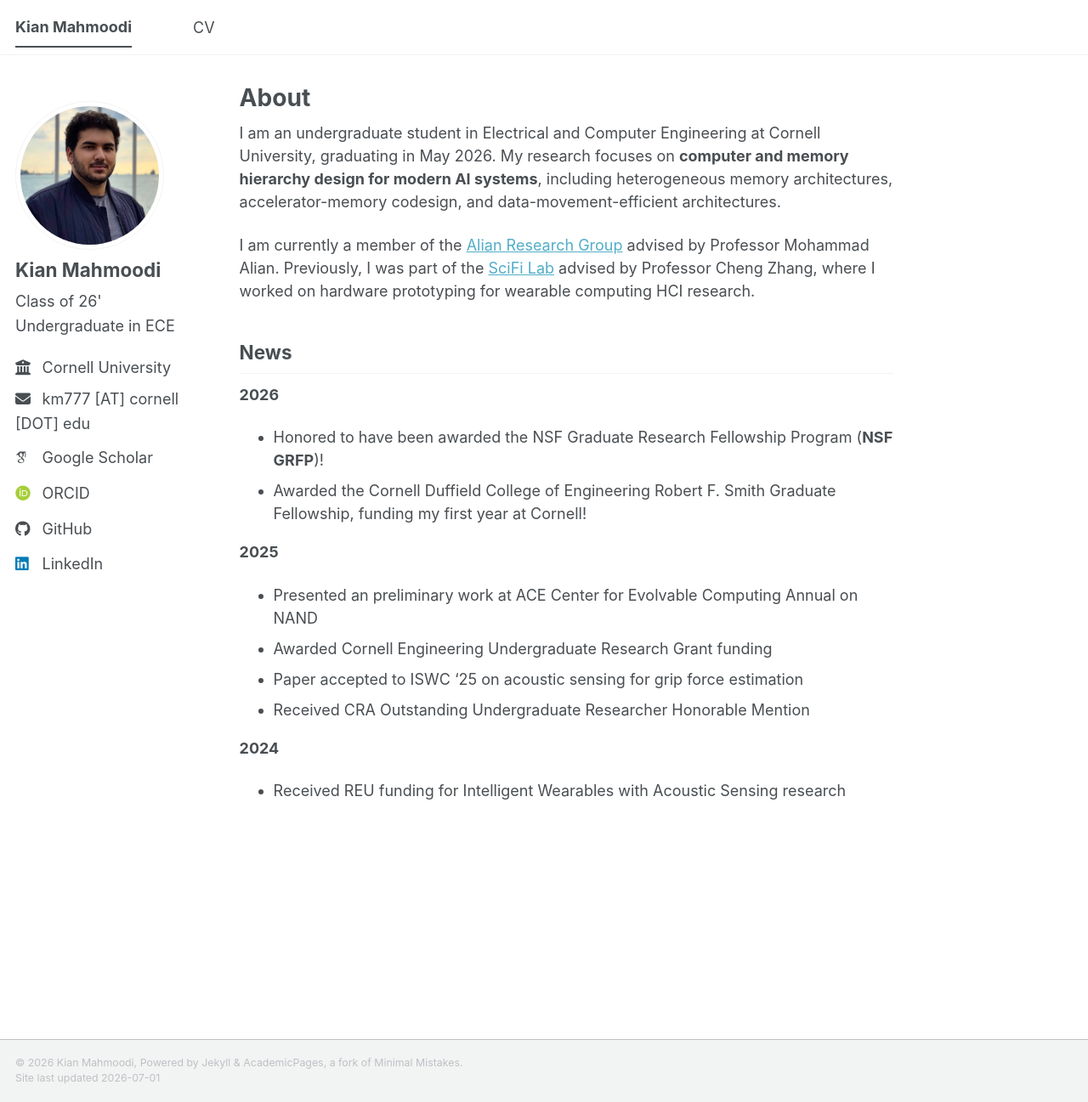
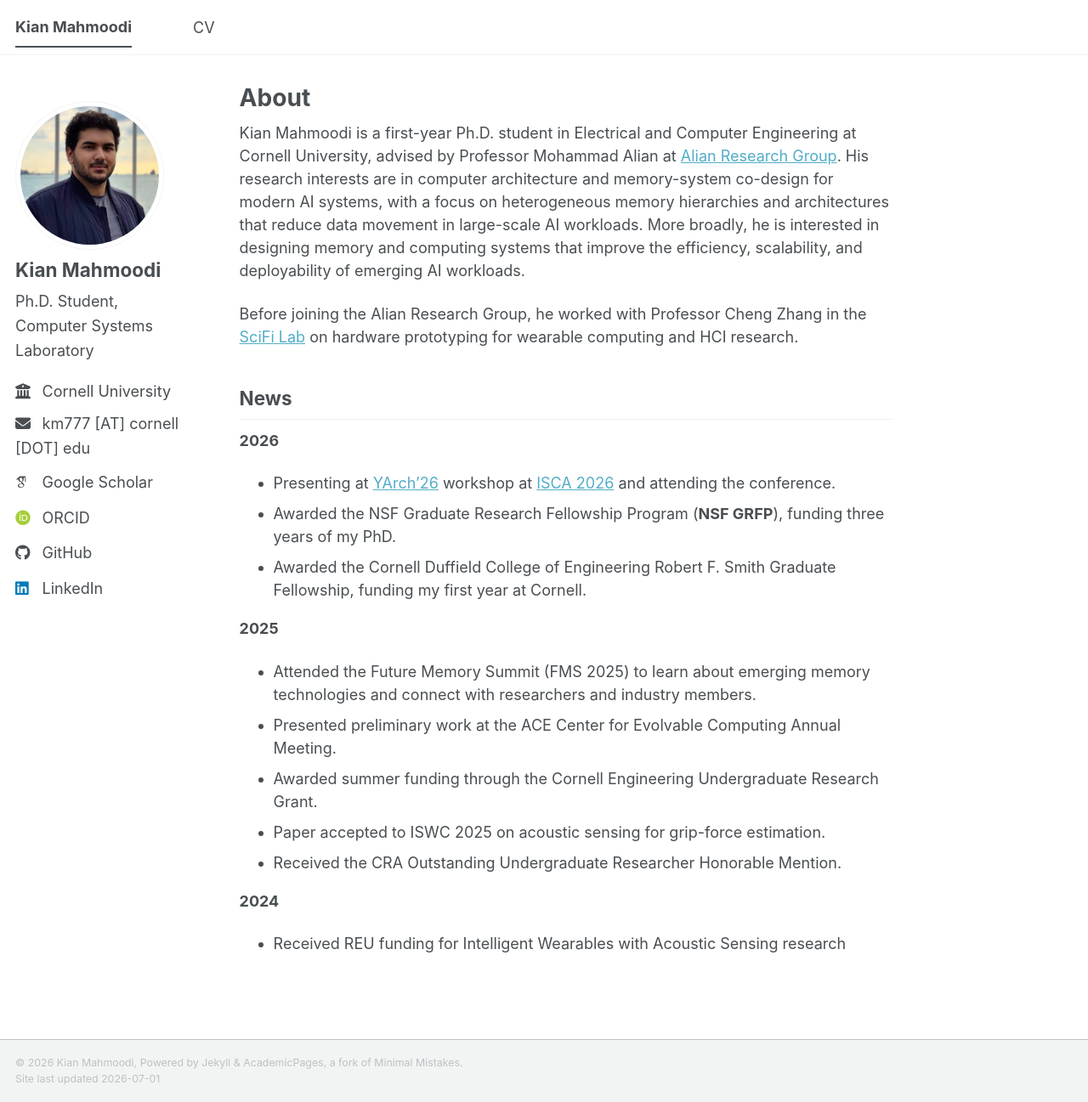
Before and after one commit to kian-mahmoodi/kian-mahmoodi.github.io, a Jekyll site: the page built from _pages/about.md, in a window 1280 px wide and 1297 px high. Shown: the whole window at 85% size. Built offline with Jekyll 4.4.1, drawn with Linux system fonts in a browser that asks for light colours; some web fonts are replaced; a script bundle is joined from its source files by our own code; library files that are not in the unit come from our copies.

Commit message:
changes for isca

```diff
--- a/_config.yml
+++ b/_config.yml
@@ -26,7 +26,7 @@ author:
   avatar           : "profile.png"
   name             : "Kian Mahmoodi"
   pronouns         : # example: "she/her"
-  bio              : "Class of 26' Undergraduate in ECE"
+  bio              : "Ph.D. Student, Computer Systems Laboratory"
   location         : # Location
   employer         : "Cornell University"
   uri              : # URL
--- a/_pages/about.md
+++ b/_pages/about.md
@@ -7,21 +7,23 @@ redirect_from:
   - /about.html
 ---
 
-I am an undergraduate student in Electrical and Computer Engineering at Cornell University, graduating in May 2026. My research focuses on **computer and memory hierarchy design for modern AI systems**, including heterogeneous memory architectures, accelerator-memory codesign, and data-movement-efficient architectures.
+Kian Mahmoodi is a first-year Ph.D. student in Electrical and Computer Engineering at Cornell University, advised by Professor Mohammad Alian at [Alian Research Group](https://arg.csl.cornell.edu/). His research interests are in computer architecture and memory-system co-design for modern AI systems, with a focus on heterogeneous memory hierarchies and architectures that reduce data movement in large-scale AI workloads. More broadly, he is interested in designing memory and computing systems that improve the efficiency, scalability, and deployability of emerging AI workloads.
 
-I am currently a member of the [Alian Research Group](https://arg.csl.cornell.edu/) advised by Professor Mohammad Alian. Previously, I was part of the [SciFi Lab](https://www.scifilab.org/) advised by Professor Cheng Zhang, where I worked on hardware prototyping for wearable computing HCI research.
+Before joining the Alian Research Group, he worked with Professor Cheng Zhang in the [SciFi Lab](https://www.scifilab.org/) on hardware prototyping for wearable computing and HCI research.
 
 ## News
 
 **2026**
-- Honored to have been awarded the NSF Graduate Research Fellowship Program (**NSF GRFP**)!
-- Awarded the Cornell Duffield College of Engineering Robert F. Smith Graduate Fellowship, funding my first year at Cornell!
+- Presenting at [YArch'26](https://yarch2026.epfl.ch/) workshop at [ISCA 2026](https://iscaconf.org/isca2026/program/workshops.php) and attending the conference.
+- Awarded the NSF Graduate Research Fellowship Program (**NSF GRFP**), funding three years of my PhD.
+- Awarded the Cornell Duffield College of Engineering Robert F. Smith Graduate Fellowship, funding my first year at Cornell.
 
 **2025**
-- Presented an preliminary work at ACE Center for Evolvable Computing Annual on NAND
-- Awarded Cornell Engineering Undergraduate Research Grant funding
-- Paper accepted to ISWC '25 on acoustic sensing for grip force estimation
-- Received CRA Outstanding Undergraduate Researcher Honorable Mention
+- Attended the Future Memory Summit (FMS 2025) to learn about emerging memory technologies and connect with researchers and industry members.
+- Presented preliminary work at the ACE Center for Evolvable Computing Annual Meeting.
+- Awarded summer funding through the Cornell Engineering Undergraduate Research Grant.
+- Paper accepted to ISWC 2025 on acoustic sensing for grip-force estimation.
+- Received the CRA Outstanding Undergraduate Researcher Honorable Mention.
 
 **2024**
 - Received REU funding for Intelligent Wearables with Acoustic Sensing research
```
